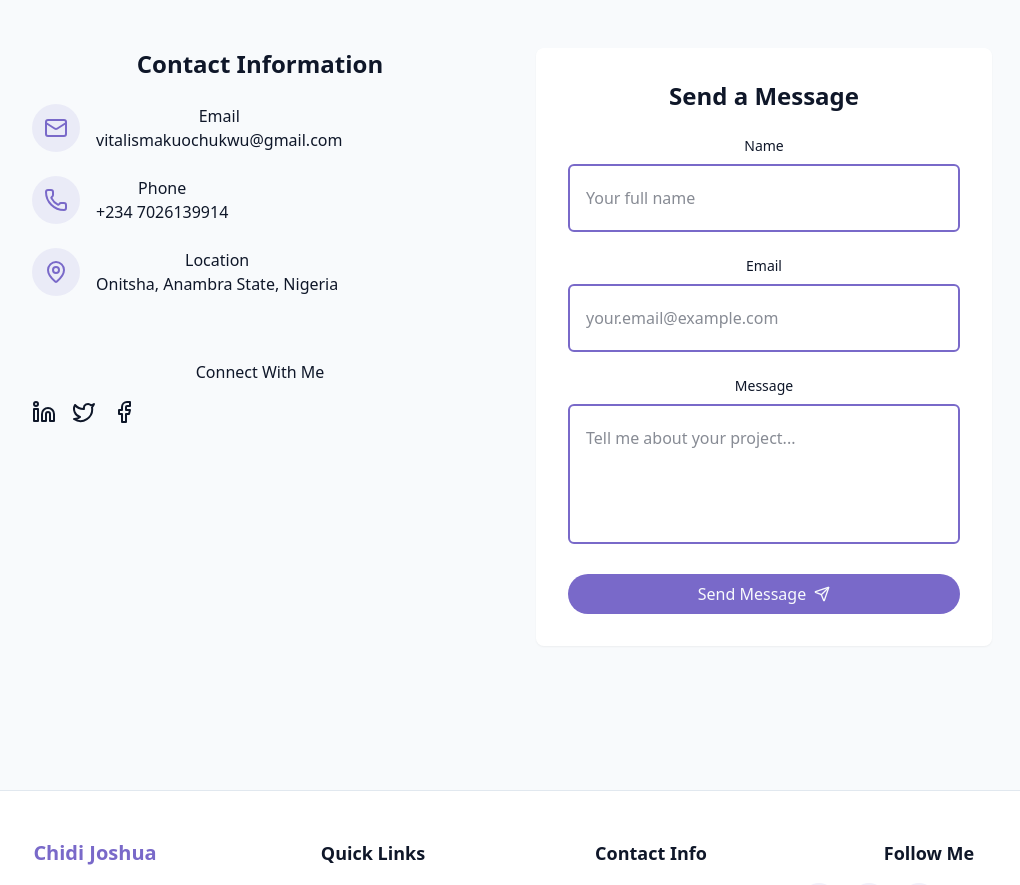
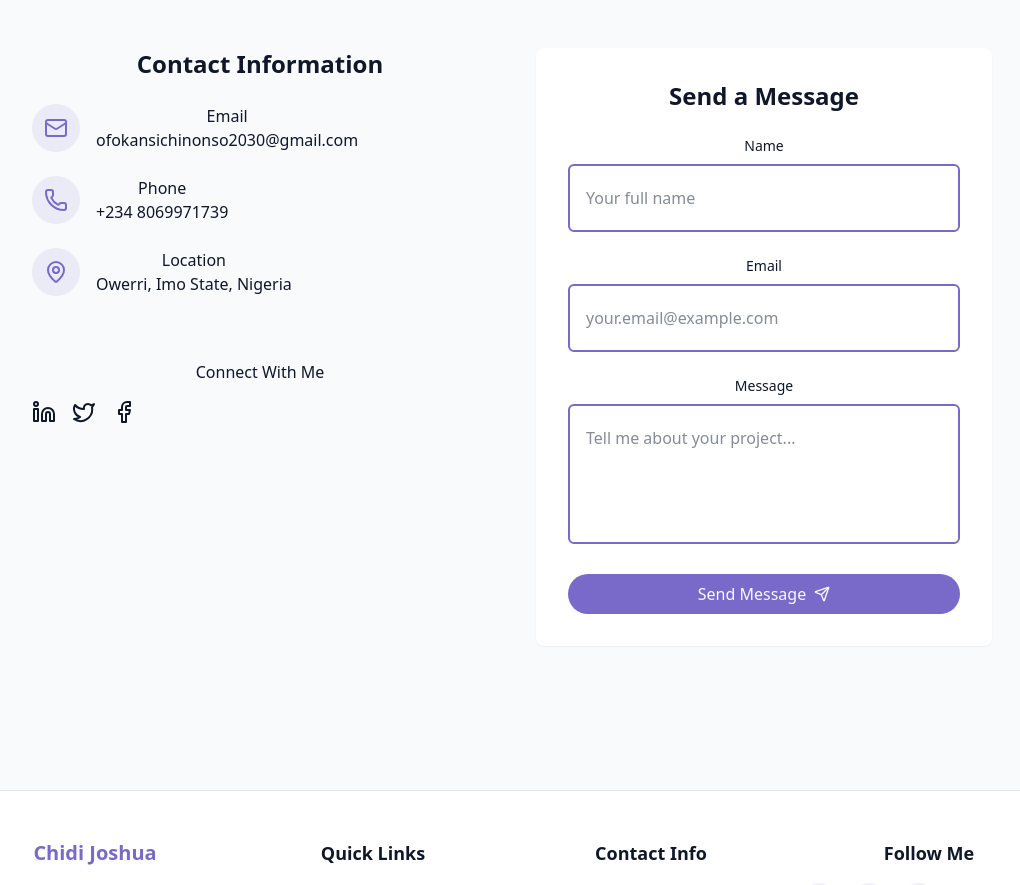
Before and after one commit to Chidi2424/myportoflio, a React (Vite) app: page / in a window 1280 px wide. Shown: the part 3880-4765 px from the top of the page, without its empty margins (128-1148 px from the left). Built offline with nearby package versions, Linux system fonts and the light colour scheme.

Commit message:
Update contact information and social links

```diff
--- a/src/component/Contact.jsx
+++ b/src/component/Contact.jsx
@@ -20,7 +20,7 @@ const Contact = () => {
       from_name: e.target.name.value,
       from_email: e.target.email.value,
       message: e.target.message.value,
-      to_email: 'vitalismakuochukwu@gmail.com'
+      to_email: 'ofokansichinonso2030@gmail.com'
     }
 
     emailjs.send(serviceId, templateId, templateParams, publicKey)
@@ -68,7 +68,7 @@ const Contact = () => {
               <div className='min-w-0'>
                 <h4 className='font-medium text-sm sm:text-base'>Email</h4>
                 <a href='mailto:vitalismakuochukwu@gmail.com' className='text-sm sm:text-base text-muted-foreground hover:text-primary transition-colors break-all'>
-                  vitalismakuochukwu@gmail.com
+                  ofokansichinonso2030@gmail.com
                 </a>
               </div>
             </div>
@@ -79,7 +79,7 @@ const Contact = () => {
               <div className='min-w-0'>
                 <h4 className='font-medium text-sm sm:text-base'>Phone</h4>
                 <a href='tel:+2347026139914' className='text-sm sm:text-base text-muted-foreground hover:text-primary transition-colors'>
-                  +234 7026139914
+                  +234 8069971739
                 </a>
               </div>
             </div>
@@ -90,7 +90,7 @@ const Contact = () => {
               <div className='min-w-0'>
                 <h4 className='font-medium text-sm sm:text-base'>Location</h4>
                 <p className='text-sm sm:text-base text-muted-foreground'>
-                  Onitsha, Anambra State, Nigeria
+                  Owerri, Imo State, Nigeria
                 </p>
               </div>
             </div>
@@ -98,13 +98,13 @@ const Contact = () => {
             <div className='pt-6 sm:pt-8'>
               <h4 className='font-medium mb-4'>Connect With Me</h4>
               <div className='flex space-x-4 justify-start'>
-                <a href='https://www.linkedin.com/in/makuochukwu-egwuonwu-749898321' target='_blank' rel='noopener noreferrer'>
+                <a href='https://www.linkedin.com/in/chidi-joshua' target='_blank' rel='noopener noreferrer'>
                   <Linkedin size={24} className='text-muted-foreground hover:text-primary transition-colors'/>
                 </a>
-                <a href='https://x.com/Ababio01' target='_blank' rel='noopener noreferrer'>
+                <a href='https://x.com/chidi_xyz' target='_blank' rel='noopener noreferrer'>
                   <Twitter size={24} className='text-muted-foreground hover:text-primary transition-colors'/>
                 </a>
-                <a href='https://www.facebook.com/makuochukwu.egwuonwu.7' target='_blank' rel='noopener noreferrer'>
+                <a href='https://www.facebook.com/chidi24' target='_blank' rel='noopener noreferrer'>
                   <Facebook size={24} className='text-muted-foreground hover:text-primary transition-colors'/>
                 </a>
               </div>
```
